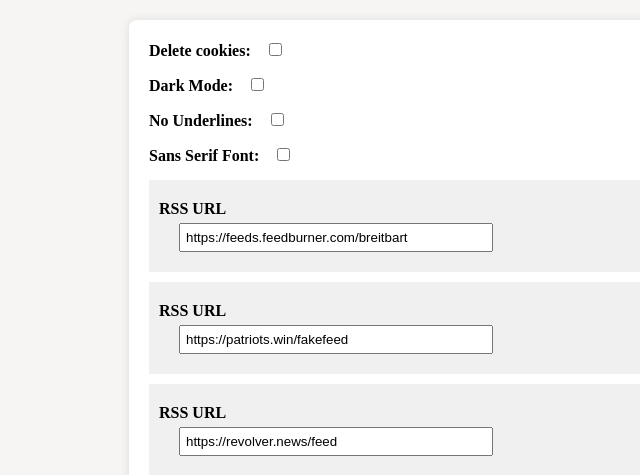
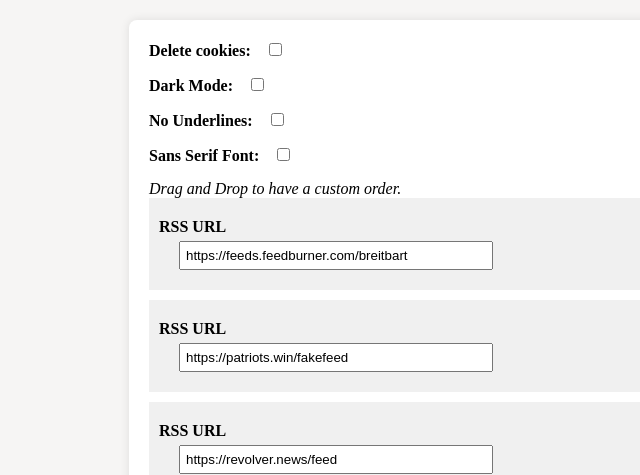
Before and after one commit to KeithCu/LinuxReport, a Flask app: page /config in a window 1280 px wide. Shown: the top 475 px of the page, without its empty margins (91-731 px from the left). Run offline with Flask 3, Linux system fonts and the light colour scheme; some libraries are stand-ins or nearby versions.

Commit message:
let people know you can customize order.

```diff
--- a/templates/config.html
+++ b/templates/config.html
@@ -102,6 +102,7 @@
       <label for="sans_serif">Sans Serif Font:</label>
       {{ form.sans_serif }}
     </div>
+    <div><I>Drag and Drop to have a custom order.</I></div>
     <div class="url-list">
       {% for urlf in form.urls %}
       <div class="url-entry" draggable="true">
```
